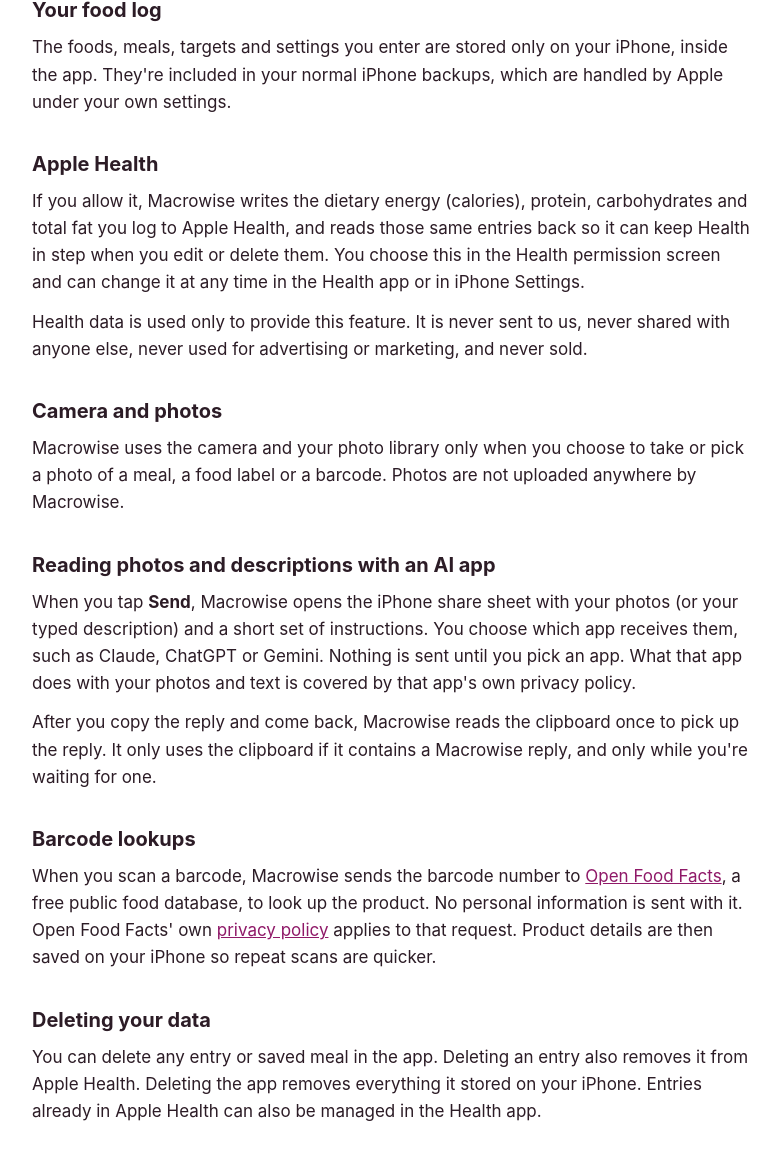
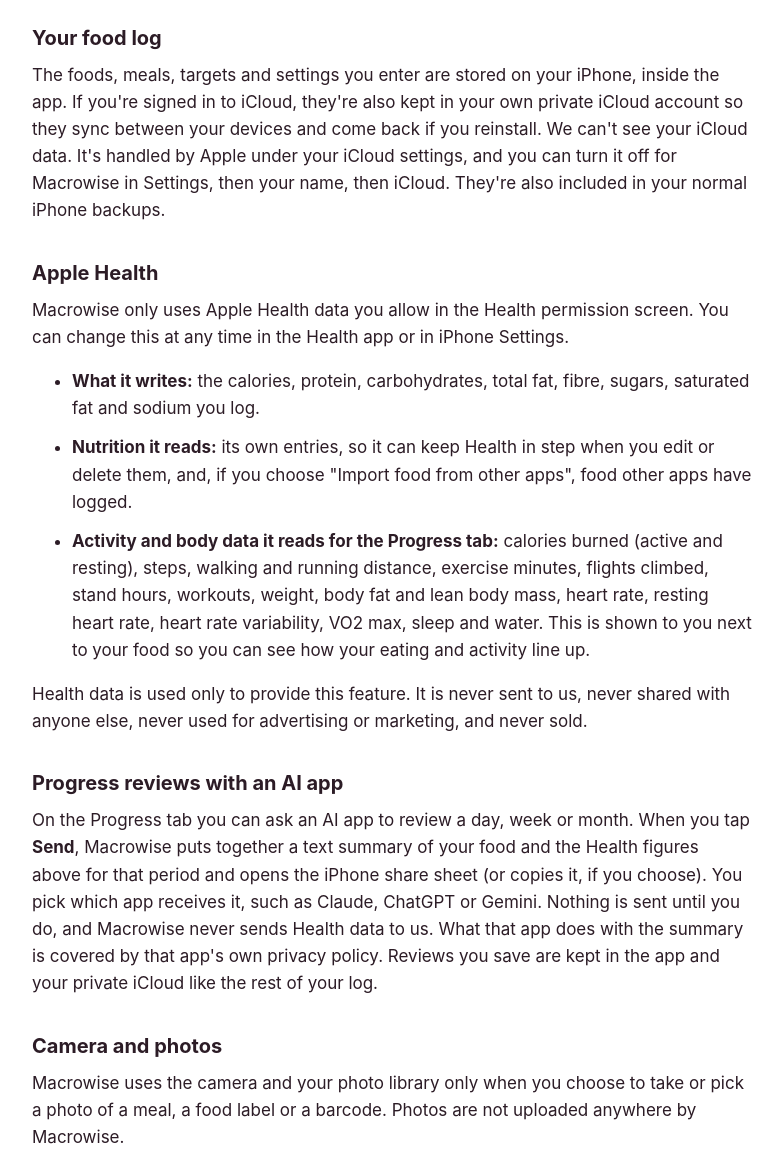
Before and after one commit to memusicmad/141kg-legal, a plain HTML site: page macrowise/privacy/index.html in a window 1280 px wide. Shown: the part 408-1562 px from the top of the page, without its empty margins (248-1031 px from the left). Drawn offline with Linux system fonts and the light colour scheme.

Commit message:
Update Macrowise privacy policy for 1.1 (#2)
Covers the new Apple Health reads and writes, Progress AI reviews,
food search via Open Food Facts, iCloud sync and Shortcuts.


Claude-Session: https://claude.ai/code/session_01Cm8cNBtQLdFPXQvMphzN1C

Co-authored-by: Claude <noreply@anthropic.com>

```diff
--- a/macrowise/privacy/index.html
+++ b/macrowise/privacy/index.html
@@ -19,19 +19,27 @@
 <body>
 <main>
 <h1>Macrowise Privacy Policy</h1>
-<p class="meta">Last updated: 24 November 2026</p>
+<p class="meta">Last updated: 25 November 2026</p>
 
-<p>Macrowise is a food and macro log for iPhone, made by Roy Kelly ("we", "us"). This policy explains what happens to your information when you use the app. In short: <strong>we don't collect any of your data</strong>. Your food log stays on your iPhone.</p>
+<p>Macrowise is a food and macro log for iPhone, made by Roy Kelly ("we", "us"). This policy explains what happens to your information when you use the app. In short: <strong>we don't collect any of your data</strong>. Your food log stays on your iPhone and in your own private iCloud.</p>
 
 <h2>What we collect</h2>
 <p>Nothing. Macrowise has no account, no sign-in, no analytics, no advertising and no tracking. We don't run a server, and we never receive your food log, your photos or your health data.</p>
 
 <h2>Your food log</h2>
-<p>The foods, meals, targets and settings you enter are stored only on your iPhone, inside the app. They're included in your normal iPhone backups, which are handled by Apple under your own settings.</p>
+<p>The foods, meals, targets and settings you enter are stored on your iPhone, inside the app. If you're signed in to iCloud, they're also kept in your own private iCloud account so they sync between your devices and come back if you reinstall. We can't see your iCloud data. It's handled by Apple under your iCloud settings, and you can turn it off for Macrowise in Settings, then your name, then iCloud. They're also included in your normal iPhone backups.</p>
 
 <h2>Apple Health</h2>
-<p>If you allow it, Macrowise writes the dietary energy (calories), protein, carbohydrates and total fat you log to Apple Health, and reads those same entries back so it can keep Health in step when you edit or delete them. You choose this in the Health permission screen and can change it at any time in the Health app or in iPhone Settings.</p>
+<p>Macrowise only uses Apple Health data you allow in the Health permission screen. You can change this at any time in the Health app or in iPhone Settings.</p>
+<ul>
+<li><strong>What it writes:</strong> the calories, protein, carbohydrates, total fat, fibre, sugars, saturated fat and sodium you log.</li>
+<li><strong>Nutrition it reads:</strong> its own entries, so it can keep Health in step when you edit or delete them, and, if you choose "Import food from other apps", food other apps have logged.</li>
+<li><strong>Activity and body data it reads for the Progress tab:</strong> calories burned (active and resting), steps, walking and running distance, exercise minutes, flights climbed, stand hours, workouts, weight, body fat and lean body mass, heart rate, resting heart rate, heart rate variability, VO2 max, sleep and water. This is shown to you next to your food so you can see how your eating and activity line up.</li>
+</ul>
 <p>Health data is used only to provide this feature. It is never sent to us, never shared with anyone else, never used for advertising or marketing, and never sold.</p>
+
+<h2>Progress reviews with an AI app</h2>
+<p>On the Progress tab you can ask an AI app to review a day, week or month. When you tap <strong>Send</strong>, Macrowise puts together a text summary of your food and the Health figures above for that period and opens the iPhone share sheet (or copies it, if you choose). You pick which app receives it, such as Claude, ChatGPT or Gemini. Nothing is sent until you do, and Macrowise never sends Health data to us. What that app does with the summary is covered by that app's own privacy policy. Reviews you save are kept in the app and your private iCloud like the rest of your log.</p>
 
 <h2>Camera and photos</h2>
 <p>Macrowise uses the camera and your photo library only when you choose to take or pick a photo of a meal, a food label or a barcode. Photos are not uploaded anywhere by Macrowise.</p>
@@ -39,9 +47,10 @@
 <h2>Reading photos and descriptions with an AI app</h2>
 <p>When you tap <strong>Send</strong>, Macrowise opens the iPhone share sheet with your photos (or your typed description) and a short set of instructions. You choose which app receives them, such as Claude, ChatGPT or Gemini. Nothing is sent until you pick an app. What that app does with your photos and text is covered by that app's own privacy policy.</p>
 <p>After you copy the reply and come back, Macrowise reads the clipboard once to pick up the reply. It only uses the clipboard if it contains a Macrowise reply, and only while you're waiting for one.</p>
+<p>If you build a shortcut with the Macrowise actions and Apple's Use Model action, your photo goes to the model you choose in that shortcut, under Apple's terms (or OpenAI's, if you pick ChatGPT). Macrowise only provides the instructions and receives the reply.</p>
 
-<h2>Barcode lookups</h2>
-<p>When you scan a barcode, Macrowise sends the barcode number to <a href="https://world.openfoodfacts.org">Open Food Facts</a>, a free public food database, to look up the product. No personal information is sent with it. Open Food Facts' own <a href="https://world.openfoodfacts.org/privacy">privacy policy</a> applies to that request. Product details are then saved on your iPhone so repeat scans are quicker.</p>
+<h2>Barcode lookups and food search</h2>
+<p>Everyday foods (from the UK, US and Canadian government food tables) are built into the app, so searching them never leaves your iPhone. Searches for branded and supermarket foods send the words you type to Open Food Facts. When you scan a barcode, Macrowise sends the barcode number to <a href="https://world.openfoodfacts.org">Open Food Facts</a>, a free public food database, to look up the product. No personal information is sent with either. Open Food Facts' own <a href="https://world.openfoodfacts.org/privacy">privacy policy</a> applies to those requests. Product details are then saved on your iPhone so repeat scans are quicker.</p>
 
 <h2>Deleting your data</h2>
 <p>You can delete any entry or saved meal in the app. Deleting an entry also removes it from Apple Health. Deleting the app removes everything it stored on your iPhone. Entries already in Apple Health can also be managed in the Health app.</p>
```
